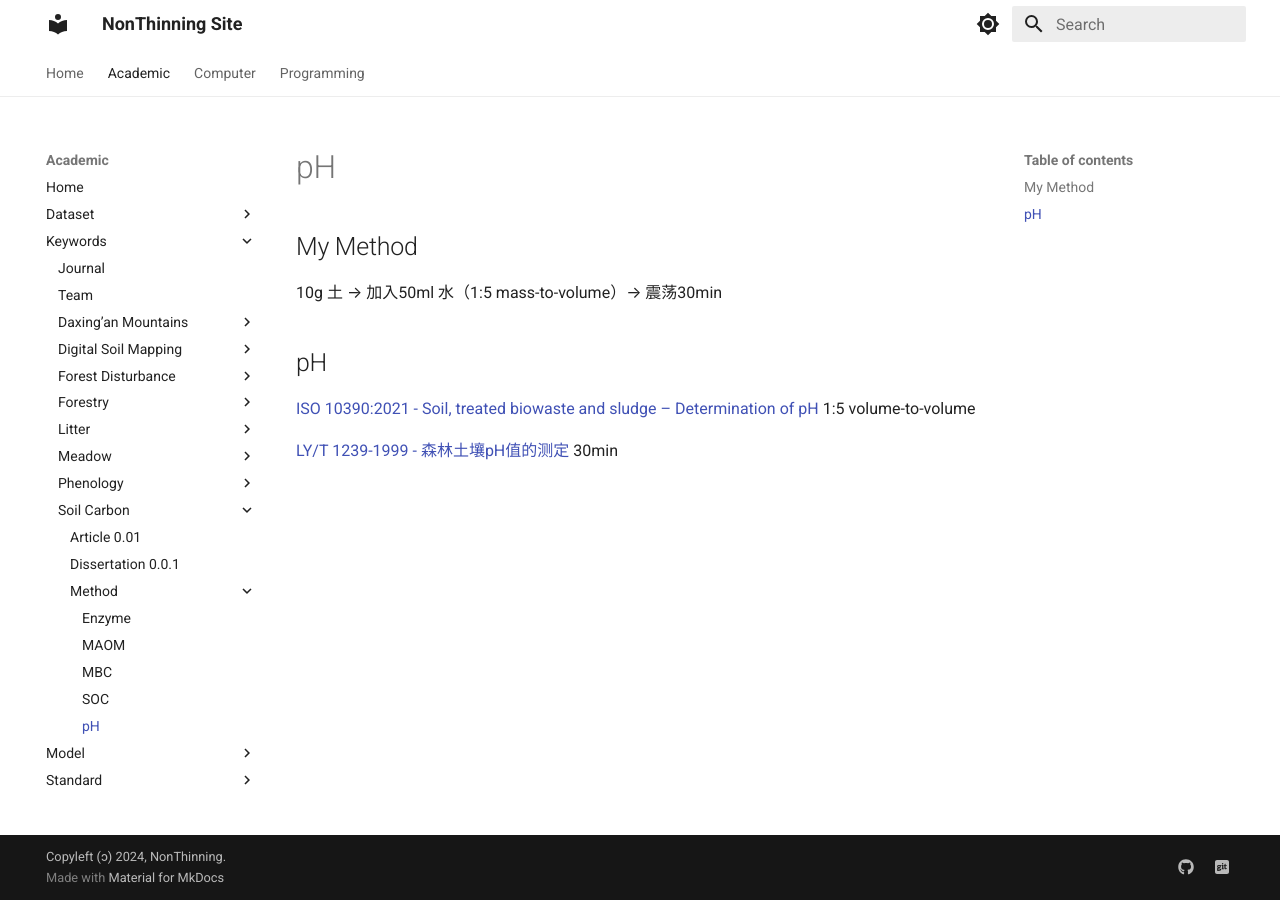
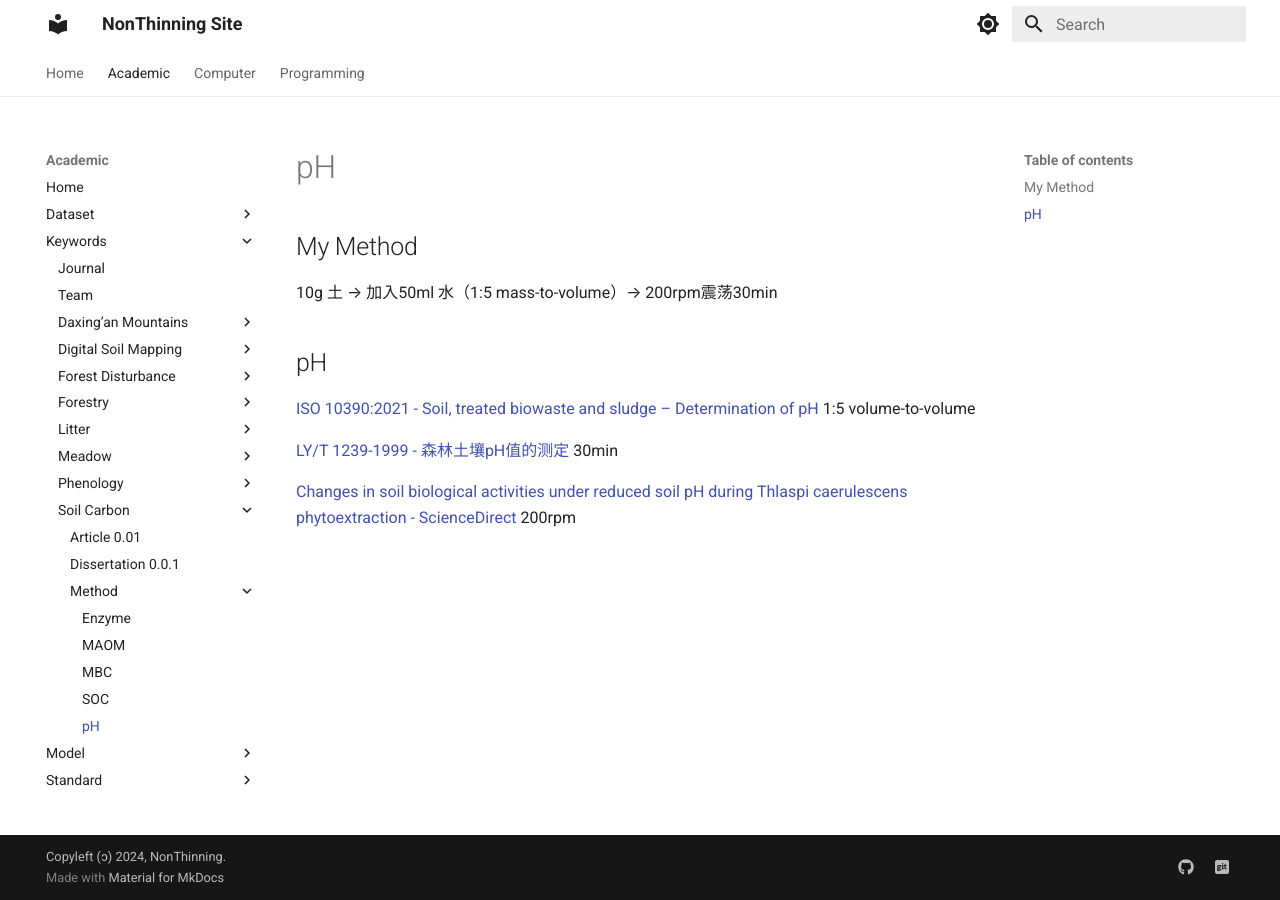
Before and after one commit to NonThinning/NonThinning.github.io, an MkDocs documentation site: the page built from docs/Academic/Keywords/Soil Carbon/Method/pH.md, in a window 1280 px wide. Built offline with MkDocs 1.6.1 and Material for MkDocs 9.7.7, drawn with Linux system fonts in a browser that asks for light colours.

Commit message:
docs update

```diff
--- a/docs/Academic/Keywords/Soil Carbon/Method/pH.md
+++ b/docs/Academic/Keywords/Soil Carbon/Method/pH.md
@@ -1,10 +1,12 @@
 
 ## My Method
 
-10g 土 → 加入50ml 水（1:5 mass-to-volume）→ 震荡30min
+10g 土 → 加入50ml 水（1:5 mass-to-volume）→ 200rpm震荡30min
 
 ## pH
 
 [ISO 10390:2021 - Soil, treated biowaste and sludge – Determination of pH](https://www.iso.org/standard/75243.html) 1:5 volume-to-volume
 
 [LY/T 1239-1999 - 森林土壤pH值的测定](https://www.cnemc.cn/jcgf/trhj/201711/W020181008687791330212.pdf) 30min
+
+[Changes in soil biological activities under reduced soil pH during Thlaspi caerulescens phytoextraction - ScienceDirect](https://www.sciencedirect.com/science/article/pii/S0038071705004128) 200rpm
```
Also changed, not shown: docs/Academic/Keywords/Soil Carbon/Method/MAOM.md (+2 -0 lines), docs/Computer/System/Windows/Software/VSCodium.md (added, +4 -0 lines), docs/Computer/System/Windows/Software/Scoop.md (renamed from docs/Computer/System/Windows/Scoop.md), docs/Programming/index.md (line endings or trailing spaces).
